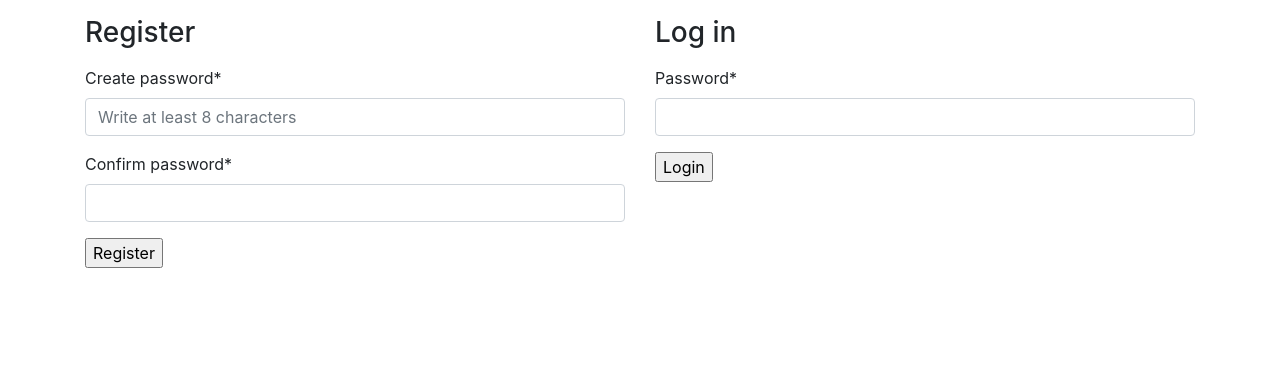
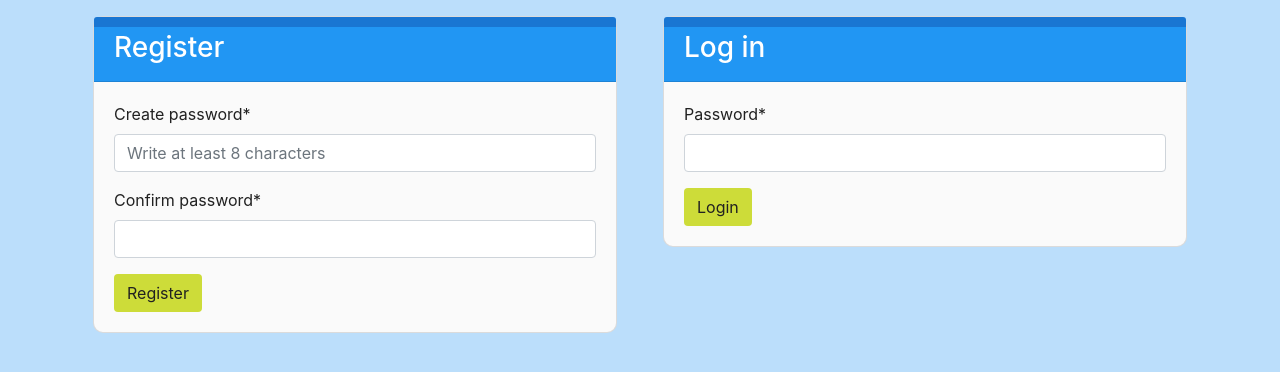
Before and after one commit to espinoza/django-login-registration, a Django app: page / in a window 1280 px wide. Shown: the top 372 px of the page. Run offline with Django 3.2, Linux system fonts and the light colour scheme; parts of the project's set-up code (start-up, migrations or seed data) failed here and were passed over; some libraries are stand-ins or nearby versions.

Commit message:
Add style

```diff
--- a/apps/login/forms.py
+++ b/apps/login/forms.py
@@ -1,8 +1,7 @@
 from django import forms
 from .models import User
-import re
 import bcrypt
-from datetime import date
+from .utils import contains_digit, contains_uppercase, is_valid_email, get_age, is_past
 
 class RegisterForm(forms.ModelForm):
 
@@ -61,11 +60,23 @@ class RegisterForm(forms.ModelForm):
 
     def clean_birthday(self):
         birthday = self.cleaned_data.get("birthday")
-        if birthday > date.today():
+        if not is_past(birthday):
             raise forms.ValidationError("Date must be past")
         if get_age(birthday) < 13:
             raise forms.ValidationError("You must be over 13 years old")
         return birthday
+
+    def clean_first_name(self):
+        first_name = self.cleaned_data.get("first_name")
+        if len(first_name) < 2:
+            raise forms.ValidationError("First name needs 2 characters or more")
+        return first_name
+
+    def clean_last_name(self):
+        last_name = self.cleaned_data.get("last_name")
+        if len(last_name) < 2:
+            raise forms.ValidationError("Last name needs 2 characters or more")
+        return last_name
 
 
 class LoginForm(forms.ModelForm):
@@ -87,7 +98,6 @@ class LoginForm(forms.ModelForm):
         cleaned_data = super(LoginForm, self).clean()
         password = cleaned_data.get("password")
         email = cleaned_data.get("email")
-        print(email, password)
 
         if not is_valid_email(email):
             raise forms.ValidationError("Not valid email")
@@ -101,29 +111,6 @@ class LoginForm(forms.ModelForm):
             raise forms.ValidationError("Wrong password")
 
         return cleaned_data
-
-
-def get_age(birthDate):
-    today = date.today()
-    date_is_before_birthday = (today.month, today.day) \
-                               < (birthDate.month, birthDate.day)
-    age = today.year - birthDate.year - date_is_before_birthday
-    return age
-
-
-def contains_digit(string):
-    RE_digit = re.compile('\d')
-    return RE_digit.search(string)
-
-
-def contains_uppercase(string):
-    RE_upper = re.compile('[A-Z]')
-    return RE_upper.search(string)
-
-
-def is_valid_email(email):
-    RE_EMAIL = re.compile(r'^[a-zA-Z0-9.+_-]+@[a-zA-Z0-9._-]+\.[a-zA-Z]+$')
-    return RE_EMAIL.match(email)
 
 
 def password_errors(password):
--- /dev/null
+++ b/apps/login/static/css/style.css
@@ -0,0 +1,34 @@
+body {
+	background-color: #bbdefb;
+	color: #212121;
+}
+
+.btn {
+	color: #212121;
+	background-color: #cddc39;
+}
+
+.btn:hover {
+	color: #212121;
+	background-color: #9fad1f;
+}
+
+.card-header {
+	background-color: #2196f3;
+	color: white;
+	border-top: 10px solid #1976d2;
+}
+
+.card {
+	color: #212121;
+	background-color: #fafafa;
+	border-radius: 10px;
+}
+
+input {
+	color: red;
+}
+
+marker {
+	display: none;
+}
--- a/apps/login/templates/index.html
+++ b/apps/login/templates/index.html
@@ -9,32 +9,51 @@
   <!-- Bootstrap CSS -->
   <link rel="stylesheet" href="https://stackpath.bootstrapcdn.com/bootstrap/4.1.3/css/bootstrap.min.css" integrity="sha384-MCw98/SFnGE8fJT3GXwEOngsV7Zt27NXFoaoApmYm81iuXoPkFOJwJ8ERdknLPMO" crossorigin="anonymous">
 
+  {% load static %}
+  <link rel="stylesheet" href="{% static 'css/style.css' %}">
+
 </head>
 
 <body>
 
-  <main class="container">
+  <main class="container my-3">
 
     <div class="row g-1">
 
     {% load crispy_forms_tags %}
 
       <div class="col">
-        <h3 class="my-3">Register</h3>
+        <div class="card mx-2">
+          <div class="card-header py-1">
+            <h3 class="card-title">Register</h3>
+          </div>
+          <div class="card-body">
             <form action="registration" method="POST">
               {% csrf_token %}
                 {{ register_form | crispy }}
-          <input type="submit" value="Register">
+              <div class="text-end">
+                <input class="btn" type="submit" value="Register">
+              </div>
             </form>
+          </div>
+        </div>
       </div>
 
       <div class="col">
-        <h3 class="my-3">Log in</h3>
+        <div class="card mx-2">
+          <div class="card-header py-1">
+            <h3 class="card-title">Log in</h3>
+          </div>
+          <div class="card-body">
             <form action="login" method="POST">
               {% csrf_token %}
                 {{ login_form | crispy }}
-          <input type="submit" value="Login">
+              <div class="text-end">
+                <input class="btn" type="submit" value="Login">
+              </div>
             </form>
+          </div>
+        </div>
       </div>
 
     </div>
--- a/apps/login/templates/success.html
+++ b/apps/login/templates/success.html
@@ -8,6 +8,9 @@
 
   <!-- Bootstrap CSS -->
   <link href="https://cdn.jsdelivr.net/npm/bootstrap@5.0.0-beta3/dist/css/bootstrap.min.css" rel="stylesheet" integrity="sha384-eOJMYsd53ii+scO/bJGFsiCZc+5NDVN2yr8+0RDqr0Ql0h+rP48ckxlpbzKgwra6" crossorigin="anonymous">
+
+  {% load static %}
+  <link rel="stylesheet" href="{% static 'css/style.css' %}">
 
 </head>
 
```
Also changed, not shown: apps/login/utils.py (added, +28 -0 lines). Lines whose indentation alone changed are shown as unchanged.
